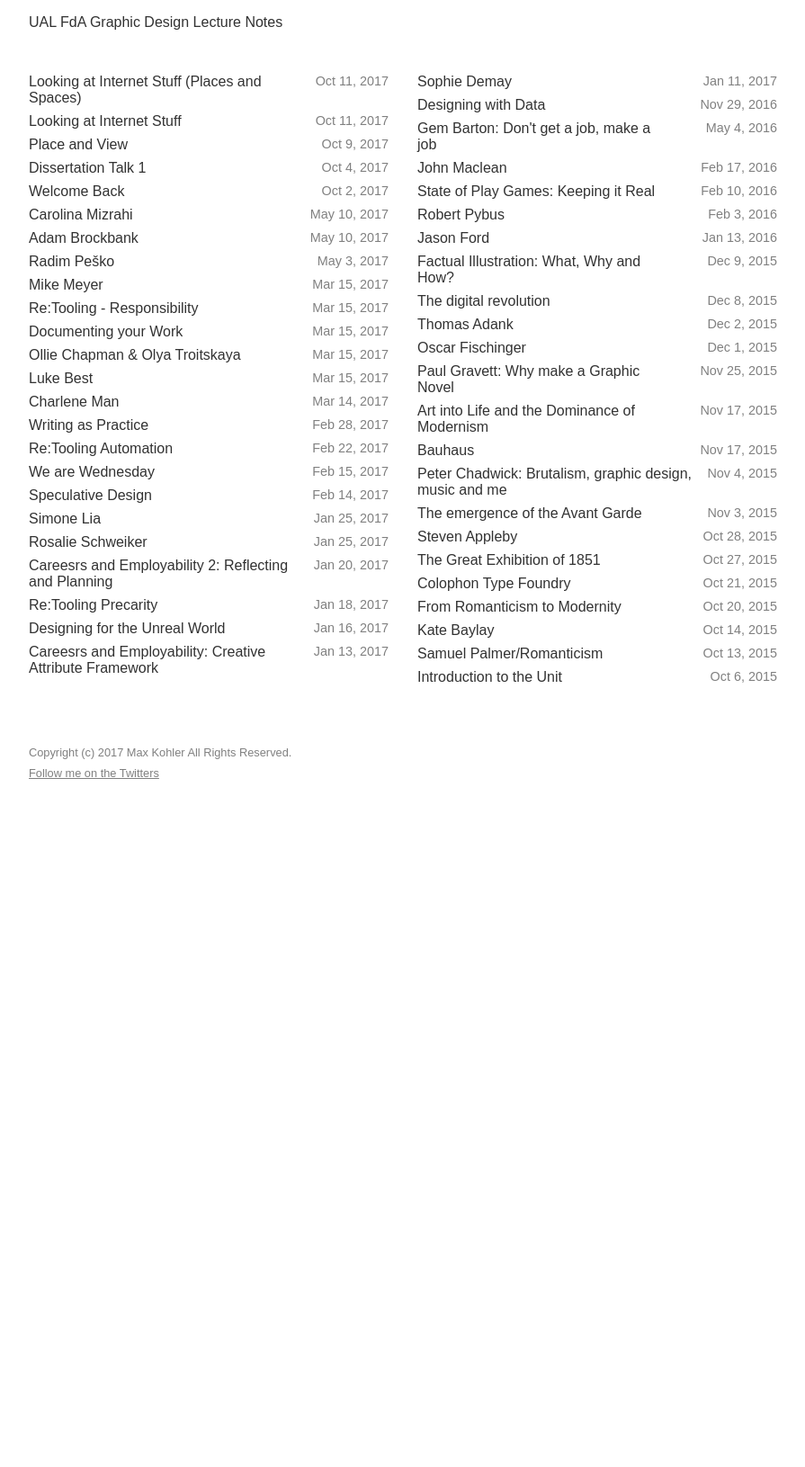
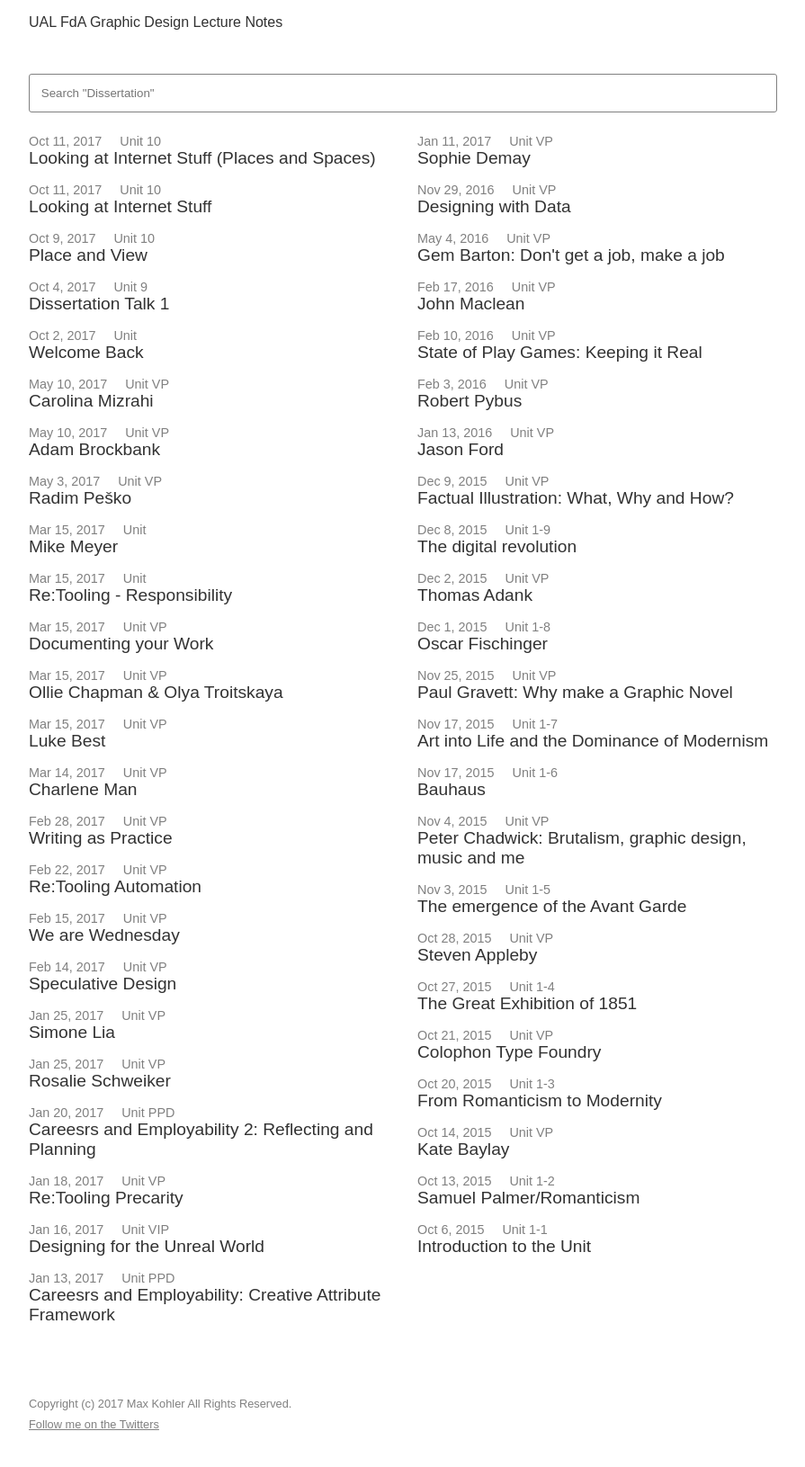
Before and after one commit to awesomephant/notes, a Jekyll site: the page built from index.html, in a window 1280 px wide. Shown: the whole page at 90% size, without its empty margins (32-927 px from the left). Built offline with Jekyll 4.4.1, drawn with Linux system fonts in a browser that asks for light colours; nearby versions of some CDN libraries; before the commit the page ends 907 px from its top, so only the background shows below that.

Commit message:
add search function

```diff
--- a/_includes/head.html
+++ b/_includes/head.html
@@ -12,6 +12,8 @@
     " | prepend: site.baseurl | prepend: site.url }}" />
 
     <script src="https://cdnjs.cloudflare.com/ajax/libs/randomcolor/0.4.4/randomColor.min.js" integrity="sha256-adAIPeaY+E7djbbAif2yaAJHMWebIfQhsxmAGiyzIhA=" crossorigin="anonymous"></script>
+    <script src="https://ajax.googleapis.com/ajax/libs/jquery/1.10.1/jquery.min.js"></script>
+    <script src="//cdnjs.cloudflare.com/ajax/libs/list.js/1.5.0/list.min.js"></script>
 
     <meta name="twitter:card" content="summary_large_image">
     <meta name="twitter:creator" content="@awesomephant">
--- a/_sass/_layout.scss
+++ b/_sass/_layout.scss
@@ -7,12 +7,28 @@
   margin-bottom: 2rem;
 }
 
-.post-meta-date {
+.post-list-meta {
+  font-size: .9rem;
+  color: gray;
+}
+
+.post-list-date {
+  margin-right: 1rem;
+}
+
+.fuzzy-search {
+  column-span: all;
   display: block;
-  flex-basis: 30%;
-  text-align: right;
-  color: gray;
-  font-size: .9rem;
+  width: 100%;
+  padding: .8rem;
+  border: 1px solid gray;
+  border-radius: 3px;
+  margin-bottom: 1.5rem;
+  &:focus {
+    box-shadow: none;
+    outline: none;
+    border-color: $black;
+  }
 }
 
 .post-list {
@@ -22,12 +38,14 @@
   column-count: 2;
   column-gap: 2rem;
   max-width: 60rem;
- }
+  .list {
+    list-style: none;
+  }
+}
 
  .post-list-post {
-  margin-bottom: .5rem;
-  display: flex;
-  justify-content: space-between;
+  margin-bottom: 1rem;
+  display: inline-block;
   width: 100%;
    h2 {
      font-weight: normal
@@ -37,7 +55,7 @@
  .post-list-link {
    color: $black;
    text-decoration: none;
-   font-size: 1rem;
+   font-size: 1.2rem;
    &:hover, &:focus {
      text-decoration: underline;
    }
--- a/index.html
+++ b/index.html
@@ -1,17 +1,21 @@
 ---
 layout: default
 ---
-<ul class="post-list">
+<div id='js-post-list' class="post-list">
+    <input type="text" class="fuzzy-search" placeholder='Search "Dissertation"' />
+    <ul class='list'>
   {% for post in site.posts %}
   <li class='post-list-post'>
-    <a class="post-list-link" href="{{ post.url | prepend: site.baseurl }}">{{ post.title }}
-          </a>
-    <date class="post-meta-date">{{ post.date | date: "%b %-d, %Y" }}</date>
+    <div class='post-list-meta'>
+      <span class="post-list-date">{{ post.date | date: "%b %-d, %Y" }}</span>
+      <span class="post-list-unit">Unit {{ post.unit }}</span>
+    </div>
+    <a class="post-list-link" href="{{ post.url | prepend: site.baseurl }}">{{ post.title }}</a>
 
   </li>
   {% endfor %}
 </ul>
-
+</div>
 <script>
   var radius = 0;
   var el = document.createElement('canvas');
@@ -36,11 +40,16 @@
   shufflePen();
   document.addEventListener('mousemove', function (e) {
     c.beginPath();
-    console.log(getRelativeX(e.pageX));
     c.arc(getRelativeX(e.pageX) - radius / 2, getRelativeY(e.pageY) - radius / 2, radius, 0, 2 * Math.PI, false);
     c.fill();
   })
 
   document.addEventListener('click', shufflePen)
 
+  var options = {
+    valueNames: [ 'post-list-unit', 'post-list-link', 'post-list-date' ]
+};
+var hackerList = new List('js-post-list', options);
+
+
 </script>
```
